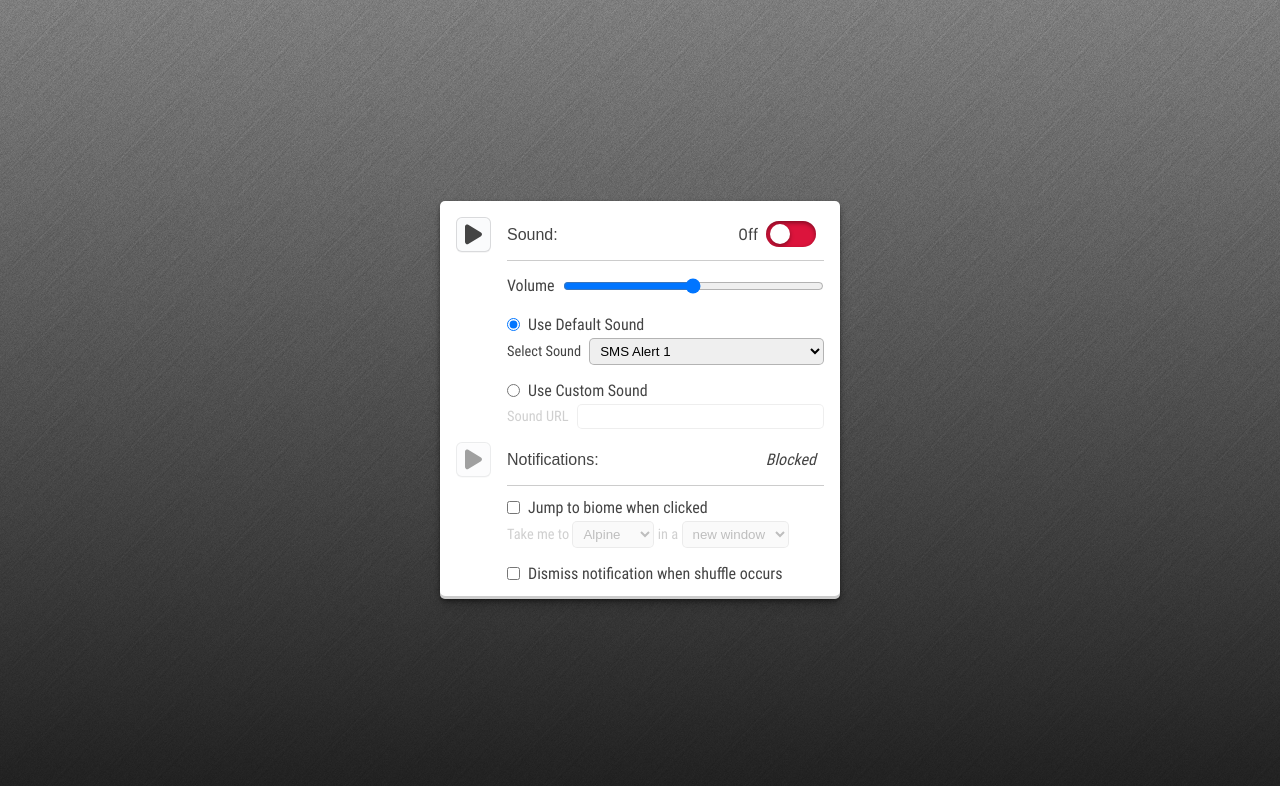
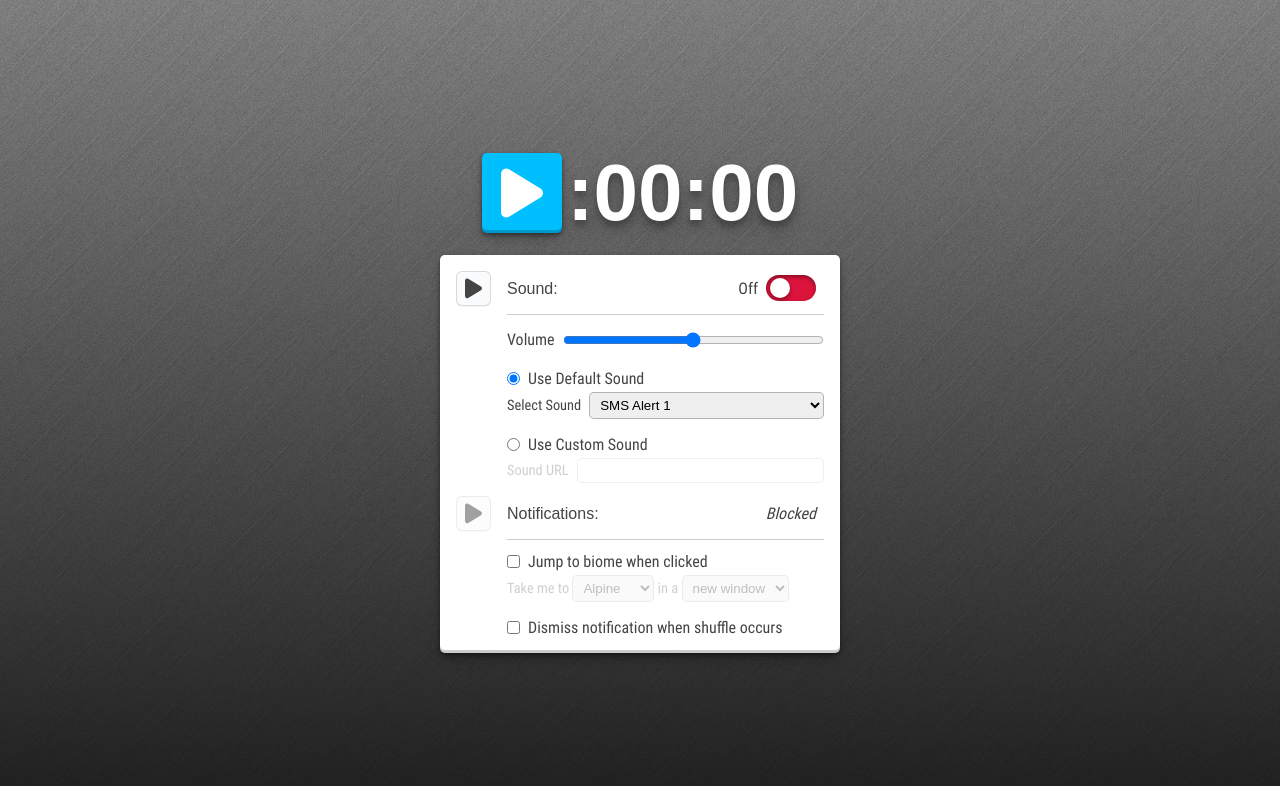
Before and after one commit to endulum/dc-shuffle-clock, a React (Vite) app: page / in a window 1280 px wide. Shown: the top 786 px of the page. Built offline with nearby package versions, Linux system fonts and the light colour scheme; a web font is replaced by a local one.

Commit message:
revive clock component

```diff
--- a/src/App.tsx
+++ b/src/App.tsx
@@ -2,15 +2,35 @@ import { useState } from 'react'
 import useClockSettings from './hooks/useClockSettings.ts'
 import { notifSupportInitializer } from './helpers/notifUtils.ts'
 import SettingsFields from './components/SettingsFields.tsx'
+import Clock from './components/Clock.tsx'
+import playSound from './helpers/playSound.ts'
+import doNotify from './helpers/doNotify.ts'
 
 export default function App (): JSX.Element {
   const { clockSettings, setClockSettings } = useClockSettings()
   const [notifSupport, setNotifSupport] = useState<string>(notifSupportInitializer)
 
+  function handleAlert (isHourly: boolean): void {
+    if (clockSettings.soundEnabled) {
+      playSound(
+        clockSettings.soundCustomChoice,
+        clockSettings.soundCustomPath,
+        clockSettings.soundDefaultSelect,
+        clockSettings.soundVolume
+      )
+    }
+    if (clockSettings.notifsEnabled) {
+      doNotify(clockSettings, isHourly)
+    }
+  }
+
   return (
     <div className="app">
 
-      {/* <Clock /> */}
+      <Clock
+        // delay={clockSettings.delay}
+        onAlert={handleAlert}
+      />
       {/* <DelayField /> */}
       <SettingsFields
         clockSettings={clockSettings}
--- /dev/null
+++ b/src/components/Clock.tsx
@@ -0,0 +1,94 @@
+import { useEffect, useState, useRef } from 'react'
+
+import PauseSvg from '../assets/pause.svg'
+import PlaySvg from '../assets/play.svg'
+import ShuffleSvg from '../assets/shuffle.svg'
+
+interface Time {
+  minutes: number
+  seconds: number
+}
+
+export default function Clock ({ onAlert }: {
+  onAlert: (isHourly: boolean) => void
+  // delay: number
+}): JSX.Element {
+  const [time, setTime] = useState<Time>({ minutes: 0, seconds: 0 })
+  const [paused, setPaused] = useState<boolean>(true)
+  const playButton = useRef<HTMLButtonElement | null>(null)
+  const playButtonImg = useRef<HTMLImageElement | null>(null)
+
+  function getTime (): void {
+    const date = new Date()
+    setTime({
+      minutes: date.getMinutes(),
+      seconds: date.getSeconds()
+    })
+  }
+
+  function handlePauseToggle (): void {
+    setPaused(!paused)
+    getTime()
+  }
+
+  useEffect(() => {
+    const interval = setInterval(() => {
+      if (!paused) getTime()
+    }, 1000)
+    return () => { clearInterval(interval) }
+  })
+
+  useEffect(() => {
+    if (
+      !paused &&
+      // (time.minutes + 1) % 5 === 0 &&
+      // time.seconds === 60 - delay
+      time.seconds % 5 === 0
+    ) {
+      // the shuffle animation did have its own state but
+      // giving it state made the clock skip seconds whenever
+      // the shuffle occurred. it's cleaner - and less re-renders -
+      // to keep the shuffle animation to some dom reffing
+      playButton.current?.classList.add('alerting')
+      playButtonImg.current?.setAttribute('src', ShuffleSvg)
+      setTimeout(() => {
+        playButton.current?.classList.remove('alerting')
+        // eslint-disable-next-line @typescript-eslint/no-unnecessary-condition
+        playButtonImg.current?.setAttribute('src', paused ? PlaySvg : PauseSvg)
+        // issue: ofc this whole condition runs when !paused. but how can i
+        // get this setTimeout to check the value of paused AFTER the timeout?
+        // currently, paused is always falsy because of the condition it runs in.
+      }, 2000)
+
+      const isHourly = time.minutes === 59
+      onAlert(isHourly)
+    }
+  }, [time])
+
+  return (
+    <div className="clock">
+      <button
+        type="button"
+        ref={playButton}
+        className={`clock-button ${paused ? 'pausing' : 'playing'}`}
+        title="pause or play the clock"
+        aria-pressed={!paused}
+        onClick={handlePauseToggle}
+      >
+        <img
+          ref={playButtonImg}
+          className="clock-button-svg white"
+          src={paused ? PlaySvg : PauseSvg}
+          alt={paused ? 'the clock is paused' : 'the clock is running'}
+        />
+      </button>
+
+      <span className="clock-minutes" title="minutes of current time">
+        {time.minutes.toString().padStart(2, '0')}
+      </span>
+      <span className="clock-seconds" title="seconds of current time">
+        {time.seconds.toString().padStart(2, '0')}
+      </span>
+    </div>
+  )
+}
--- a/src/components/NotifSettings.tsx
+++ b/src/components/NotifSettings.tsx
@@ -1,8 +1,5 @@
 import { type ChangeEvent } from 'react'
 import { type IClockSettings } from '../types.ts'
-import {
-  checkNotificationSupport, checkServiceWorkerSupport
-} from '../helpers/notifUtils.ts'
 
 export default function NotifSettings (
   { clockSettings, handleInputChange, handleSelectChange }: {
@@ -47,10 +44,6 @@ export default function NotifSettings (
               id="biomeOpenType"
               onChange={handleSelectChange}
               defaultValue={clockSettings.biomeOpenType}
-              disabled={
-                !checkNotificationSupport() &&
-                checkServiceWorkerSupport()
-              }
             >
               <option value="tab">new tab</option>
               <option value="window">new window</option>
--- a/src/helpers/defaultSettings.ts
+++ b/src/helpers/defaultSettings.ts
@@ -1,7 +1,7 @@
 import { type IClockSettings } from '../types.ts'
 
 const defaultSettings: IClockSettings = {
-  delay: 15,
+  delay: 5,
   soundEnabled: false,
   soundCustomChoice: false,
   soundDefaultSelect: 'SMS Alert 1',
--- a/src/style.css
+++ b/src/style.css
@@ -370,6 +370,7 @@ img.white {
   .clock-button {
     width: 80px;
     height: 80px;
+    padding: 0.75rem;
   }
 }
 
```
